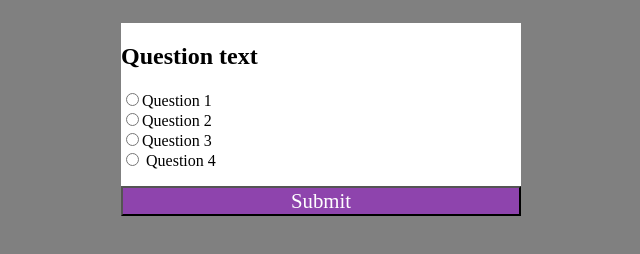
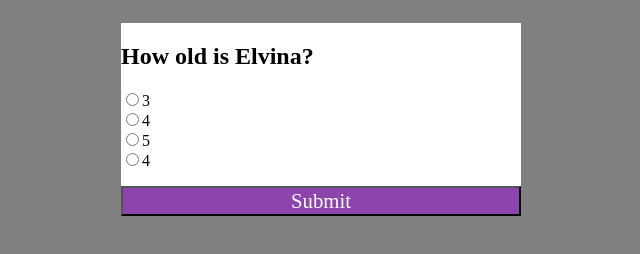
Before and after one commit to marinanicolai/quiz, a plain HTML site: page index.html in a window 1280 px wide. Shown: the whole page, without its empty margins (319-959 px from the left). Drawn offline with Linux system fonts and the light colour scheme.

Commit message:
js files update

```diff
--- a/index.html
+++ b/index.html
@@ -7,7 +7,7 @@
     <title>Quiz</title>
     <meta name='viewport' content='width=device-width, initial-scale=1'>
     <link rel='stylesheet' type='text/css' media='screen' href='style.css'>
-    <script src='script.js'></script>
+
 </head>
 
 <body>
@@ -19,8 +19,9 @@
             <li><input type="radio" id="c" name="answer"><label for="c" id="c_text">Question 3</label></li>
             <li><input type="radio" id="d" name="answer"><label for="d" id="d_text"> Question 4</label></li>
         </ul>
-        <button>Submit</button>
+        <button id="submit">Submit</button>
     </div>
+    <script src='script.js'></script>
 </body>
 
 </html>
--- a/script.js
+++ b/script.js
@@ -1,33 +1,57 @@
 const quizData = [
-    {
-        question:"How old is Elvina?"
-        a:"3",
-        b:"4",
-        c:"5",
-        correct:"b"
-    },
-    {
-        question:"What is the most used progrmming language?"
-        a:"Java",
-        b:"C",
-        c:"Phython",
-        correct:"a"
-    },
-    {
-        question:"who is thePresident of US?"
-        a:"Marina Nicolai",
-        b:"Biondina Nicolai",
-        c:"Donald Trump",
-        correct:"c"
-    }
-]
+  {
+    question: "How old is Elvina?",
+    a: "3",
+    b: "4",
+    c: "5",
+    d: "4",
+    correct: "b",
+  },
+  {
+    question: "What is the most used progrmming language?",
+    a: "Java",
+    b: "C",
+    c: "Phython",
+    d: "C++",
+    correct: "a",
+  },
+  {
+    question: "who is thePresident of US?",
+    a: "Marina Nicolai",
+    b: "Biondina Nicolai",
+    c: "Donald Trump",
+    d: "Elvina",
+    correct: "c",
+  },
+];
+
+const questionEl = document.getElementById("question");
 
 const a_text = document.getElementById("a_text");
+const b_text = document.getElementById("b_text");
+const c_text = document.getElementById("c_text");
+const d_text = document.getElementById("d_text");
 
-let currentQuestion = 0;
+const submitBtn = document.getElementById("submit");
+
+let currentQuiz = 0;
 
 loadQuiz();
 
-function loadQuiz(){
-    currentQuestion ++;
+function loadQuiz() {
+  const currentQuizData = quizData[currentQuiz];
+  questionEl.innerText = currentQuizData.question;
+
+  a_text.innerText = currentQuizData.a;
+  b_text.innerText = currentQuizData.b;
+  c_text.innerText = currentQuizData.c;
+  d_text.innerText = currentQuizData.d;
+
+  currentQuiz++;
 }
+
+submitBtn.addEventListener("click", () => {
+  currentQuiz++;
+
+  loadQuiz();
+});
```
